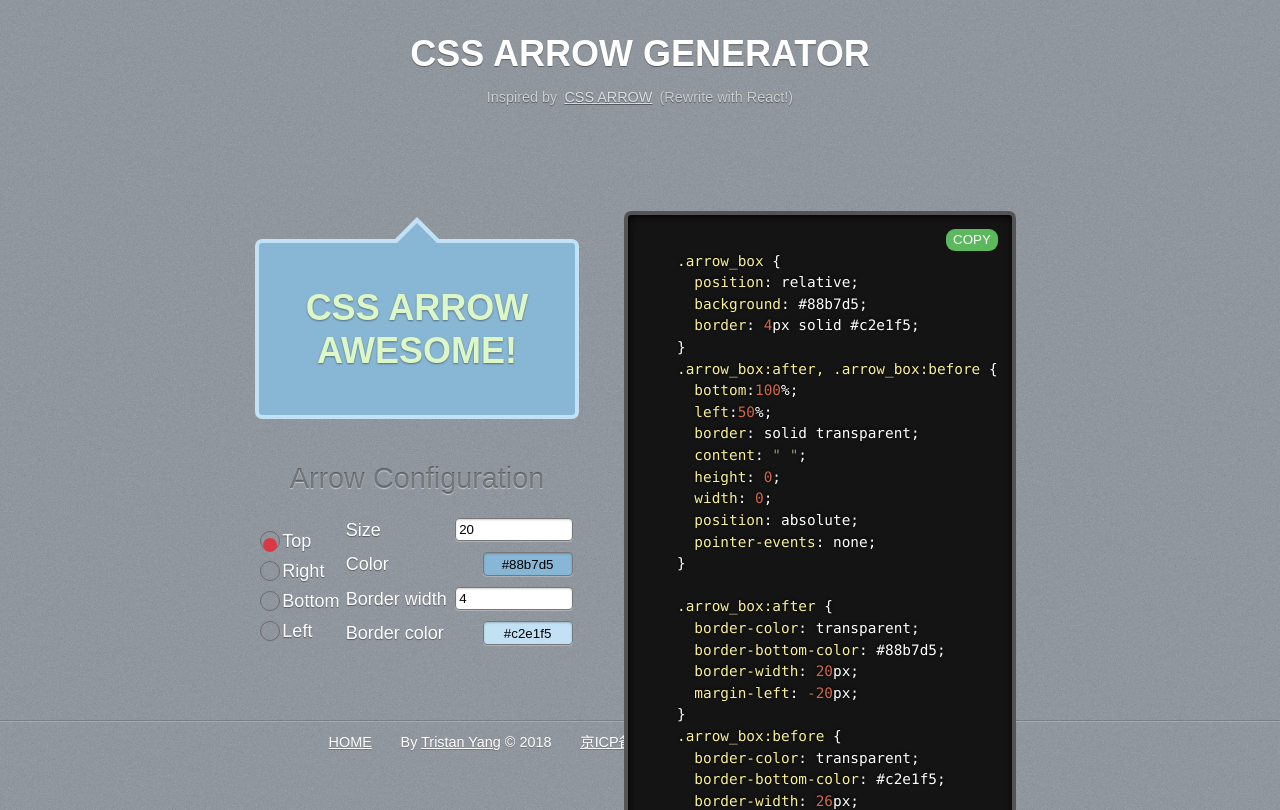
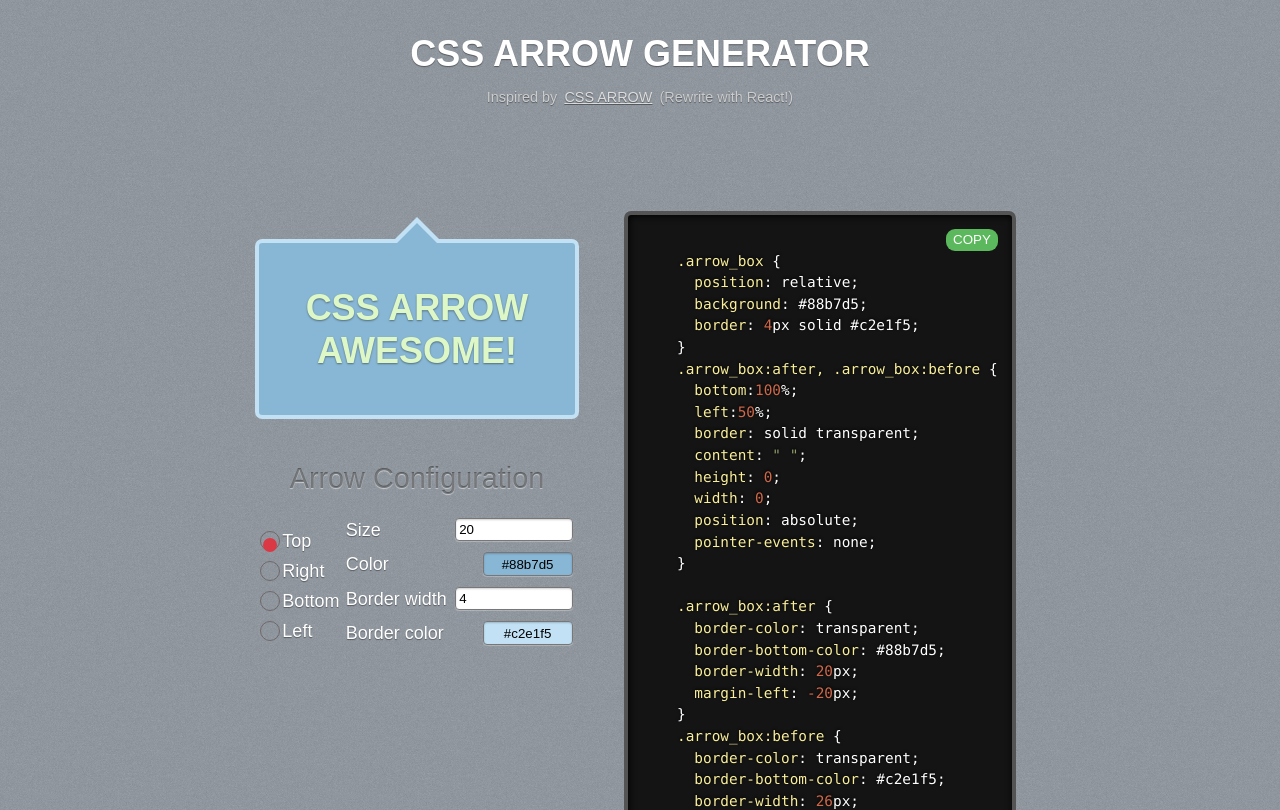
Before and after one commit to zerosoul/css-arrow-generator, a React (Vite) app: page / in a window 1280 px wide. Shown: the top 810 px of the page. Built offline with nearby package versions, Linux system fonts and the light colour scheme.

Commit message:
chore: update css

```diff
--- a/src/CSSArrow.jsx
+++ b/src/CSSArrow.jsx
@@ -9,7 +9,7 @@ const Code = lazy(() => import('./components/Code'));
 import { media } from './utils/media';
 
 const Container = styled.div`
-  height: 90vh;
+  min-height: 90vh;
   display: flex;
   flex-direction: column;
   align-items: center;
--- a/src/components/Footer.jsx
+++ b/src/components/Footer.jsx
@@ -13,6 +13,7 @@ const Container = styled.footer`
   width: 100%;
   display: flex;
   flex-direction: column;
+  gap: 5px;
   @media ${media.desktop} {
     flex-direction: row;
     justify-content: center;
```
